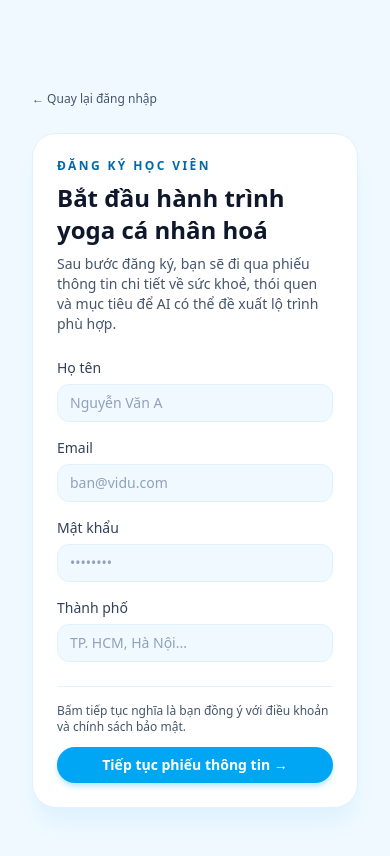
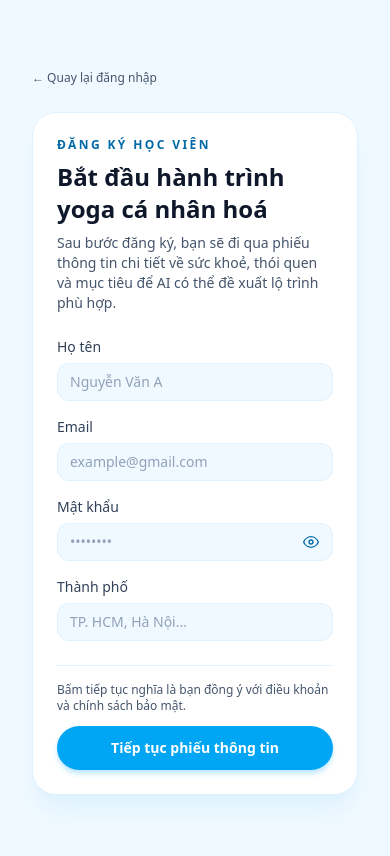
Before and after one commit to ThangLoiNguyen/YogAI, a Next.js app: page /register/student in a window 390 px wide. Shown: the top 856 px of the page. Built offline with nearby package versions, Linux system fonts and the light colour scheme.

Commit message:
responsive

```diff
--- a/app/(auth)/onboarding/teacher/page.tsx
+++ b/app/(auth)/onboarding/teacher/page.tsx
@@ -68,12 +68,11 @@ export default function TeacherOnboardingPage() {
           </form>
 
           <div className="flex flex-col items-stretch gap-3 border-t border-sky-100 pt-4 text-xs text-slate-600 sm:flex-row sm:items-center sm:justify-between">
-            <p>Hồ sơ có thể được chỉnh sửa lại trong bảng điều khiển giáo viên.</p>
             <Link
               href="/dashboard/teacher"
-              className="inline-flex w-full items-center justify-center rounded-full bg-sky-500 px-5 py-2 text-sm font-semibold text-white shadow-md shadow-sky-200 hover:bg-sky-400 sm:w-auto"
+              className="inline-flex w-full items-center justify-center rounded-full bg-sky-500 px-5 py-3 text-sm font-semibold text-white shadow-md shadow-sky-200 hover:bg-sky-400 sm:w-auto"
             >
-              Lưu và vào bảng điều khiển giáo viên →
+              Lưu và vào bảng điều khiển giáo viên
             </Link>
           </div>
         </div>
--- a/app/(auth)/register/student/page.tsx
+++ b/app/(auth)/register/student/page.tsx
@@ -1,11 +1,14 @@
 "use client";
 
 import Link from "next/link";
+import { useState } from "react";
 
 export default function StudentRegisterPage() {
+  const [showPassword, setShowPassword] = useState(false);
+
   return (
     <div className="min-h-screen bg-sky-50 text-slate-900">
-      <div className="mx-auto flex min-h-screen max-w-4xl flex-col justify-center px-4 py-10">
+      <div className="mx-auto flex min-h-screen max-w-4xl flex-col justify-start px-4 py-10">
         <div className="mb-6">
           <Link
             href="/login"
@@ -48,19 +51,59 @@ export default function StudentRegisterPage() {
                 id="email"
                 type="email"
                 className="w-full rounded-xl border border-sky-100 bg-sky-50 px-3 py-2 text-sm text-slate-900 outline-none ring-sky-200 placeholder:text-slate-400 focus:bg-white focus:ring"
-                placeholder="ban@vidu.com"
+                placeholder="example@gmail.com"
               />
             </div>
             <div className="space-y-1.5 text-sm">
               <label className="block text-slate-700" htmlFor="password">
                 Mật khẩu
               </label>
-              <input
-                id="password"
-                type="password"
-                className="w-full rounded-xl border border-sky-100 bg-sky-50 px-3 py-2 text-sm text-slate-900 outline-none ring-sky-200 placeholder:text-slate-400 focus:bg-white focus:ring"
-                placeholder="••••••••"
-              />
+              <div className="relative">
+                <input
+                  id="password"
+                  type={showPassword ? "text" : "password"}
+                  className="w-full rounded-xl border border-sky-100 bg-sky-50 px-3 py-2 pr-16 text-sm text-slate-900 outline-none ring-sky-200 placeholder:text-slate-400 focus:bg-white focus:ring"
+                  placeholder="••••••••"
+                />
+                <button
+                  type="button"
+                  onClick={() => setShowPassword((prev: boolean) => !prev)}
+                  className="absolute inset-y-0 right-3 my-auto flex h-5 w-5 items-center justify-center text-sky-700 hover:text-sky-500"
+                  aria-label={showPassword ? "Ẩn mật khẩu" : "Hiện mật khẩu"}
+                >
+                  {showPassword ? (
+                    <svg
+                      xmlns="http://www.w3.org/2000/svg"
+                      viewBox="0 0 24 24"
+                      className="h-4 w-4"
+                      fill="none"
+                      stroke="currentColor"
+                      strokeWidth="2"
+                      strokeLinecap="round"
+                      strokeLinejoin="round"
+                    >
+                      <path d="M17.94 17.94A10.07 10.07 0 0 1 12 20c-7 0-10-8-10-8a18.45 18.45 0 0 1 5.06-6.94" />
+                      <path d="M9.9 4.24A9.12 9.12 0 0 1 12 4c7 0 10 8 10 8a18.5 18.5 0 0 1-2.16 3.19" />
+                      <path d="M14.12 9.88A3 3 0 0 1 12 15a3 3 0 0 1-2.12-5.12" />
+                      <line x1="1" y1="1" x2="23" y2="23" />
+                    </svg>
+                  ) : (
+                    <svg
+                      xmlns="http://www.w3.org/2000/svg"
+                      viewBox="0 0 24 24"
+                      className="h-4 w-4"
+                      fill="none"
+                      stroke="currentColor"
+                      strokeWidth="2"
+                      strokeLinecap="round"
+                      strokeLinejoin="round"
+                    >
+                      <path d="M1 12S4 4 12 4s11 8 11 8-3 8-11 8S1 12 1 12Z" />
+                      <circle cx="12" cy="12" r="3" />
+                    </svg>
+                  )}
+                </button>
+              </div>
             </div>
             <div className="space-y-1.5 text-sm">
               <label className="block text-slate-700" htmlFor="city">
@@ -81,9 +124,9 @@ export default function StudentRegisterPage() {
             </p>
             <Link
               href="/onboarding/student"
-              className="inline-flex w-full items-center justify-center rounded-full bg-sky-500 px-5 py-2 text-sm font-semibold text-white shadow-md shadow-sky-200 hover:bg-sky-400 sm:w-auto"
+              className="inline-flex w-full items-center justify-center rounded-full bg-sky-500 px-5 py-3 text-sm font-semibold text-white shadow-md shadow-sky-200 hover:bg-sky-400 sm:w-auto"
             >
-              Tiếp tục phiếu thông tin →
+              Tiếp tục phiếu thông tin
             </Link>
           </div>
         </div>
--- a/app/(auth)/register/teacher/page.tsx
+++ b/app/(auth)/register/teacher/page.tsx
@@ -1,11 +1,14 @@
 "use client";
 
 import Link from "next/link";
+import { useState } from "react";
 
 export default function TeacherRegisterPage() {
+  const [showPassword, setShowPassword] = useState(false);
+
   return (
     <div className="min-h-screen bg-sky-50 text-slate-900">
-      <div className="mx-auto flex min-h-screen max-w-4xl flex-col justify-center px-4 py-10">
+      <div className="mx-auto flex min-h-screen max-w-4xl flex-col justify-start px-4 py-10">
         <div className="mb-6">
           <Link
             href="/login"
@@ -48,19 +51,59 @@ export default function TeacherRegisterPage() {
                 id="email"
                 type="email"
                 className="w-full rounded-xl border border-sky-100 bg-sky-50 px-3 py-2 text-sm text-slate-900 outline-none ring-sky-200 placeholder:text-slate-400 focus:bg-white focus:ring"
-                placeholder="ban@vidu.com"
+                placeholder="example@gmail.com"
               />
             </div>
             <div className="space-y-1.5 text-sm">
               <label className="block text-slate-700" htmlFor="password">
                 Mật khẩu
               </label>
-              <input
-                id="password"
-                type="password"
-                className="w-full rounded-xl border border-sky-100 bg-sky-50 px-3 py-2 text-sm text-slate-900 outline-none ring-sky-200 placeholder:text-slate-400 focus:bg-white focus:ring"
-                placeholder="••••••••"
-              />
+              <div className="relative">
+                <input
+                  id="password"
+                  type={showPassword ? "text" : "password"}
+                  className="w-full rounded-xl border border-sky-100 bg-sky-50 px-3 py-2 pr-16 text-sm text-slate-900 outline-none ring-sky-200 placeholder:text-slate-400 focus:bg-white focus:ring"
+                  placeholder="••••••••"
+                />
+                <button
+                  type="button"
+                  onClick={() => setShowPassword((prev: boolean) => !prev)}
+                  className="absolute inset-y-0 right-3 my-auto flex h-5 w-5 items-center justify-center text-sky-700 hover:text-sky-500"
+                  aria-label={showPassword ? "Ẩn mật khẩu" : "Hiện mật khẩu"}
+                >
+                  {showPassword ? (
+                    <svg
+                      xmlns="http://www.w3.org/2000/svg"
+                      viewBox="0 0 24 24"
+                      className="h-4 w-4"
+                      fill="none"
+                      stroke="currentColor"
+                      strokeWidth="2"
+                      strokeLinecap="round"
+                      strokeLinejoin="round"
+                    >
+                      <path d="M17.94 17.94A10.07 10.07 0 0 1 12 20c-7 0-10-8-10-8a18.45 18.45 0 0 1 5.06-6.94" />
+                      <path d="M9.9 4.24A9.12 9.12 0 0 1 12 4c7 0 10 8 10 8a18.5 18.5 0 0 1-2.16 3.19" />
+                      <path d="M14.12 9.88A3 3 0 0 1 12 15a3 3 0 0 1-2.12-5.12" />
+                      <line x1="1" y1="1" x2="23" y2="23" />
+                    </svg>
+                  ) : (
+                    <svg
+                      xmlns="http://www.w3.org/2000/svg"
+                      viewBox="0 0 24 24"
+                      className="h-4 w-4"
+                      fill="none"
+                      stroke="currentColor"
+                      strokeWidth="2"
+                      strokeLinecap="round"
+                      strokeLinejoin="round"
+                    >
+                      <path d="M1 12S4 4 12 4s11 8 11 8-3 8-11 8S1 12 1 12Z" />
+                      <circle cx="12" cy="12" r="3" />
+                    </svg>
+                  )}
+                </button>
+              </div>
             </div>
             <div className="space-y-1.5 text-sm">
               <label className="block text-slate-700" htmlFor="specialty">
```
Also changed, not shown: app/(auth)/login/page.tsx (+10 -15 lines).
